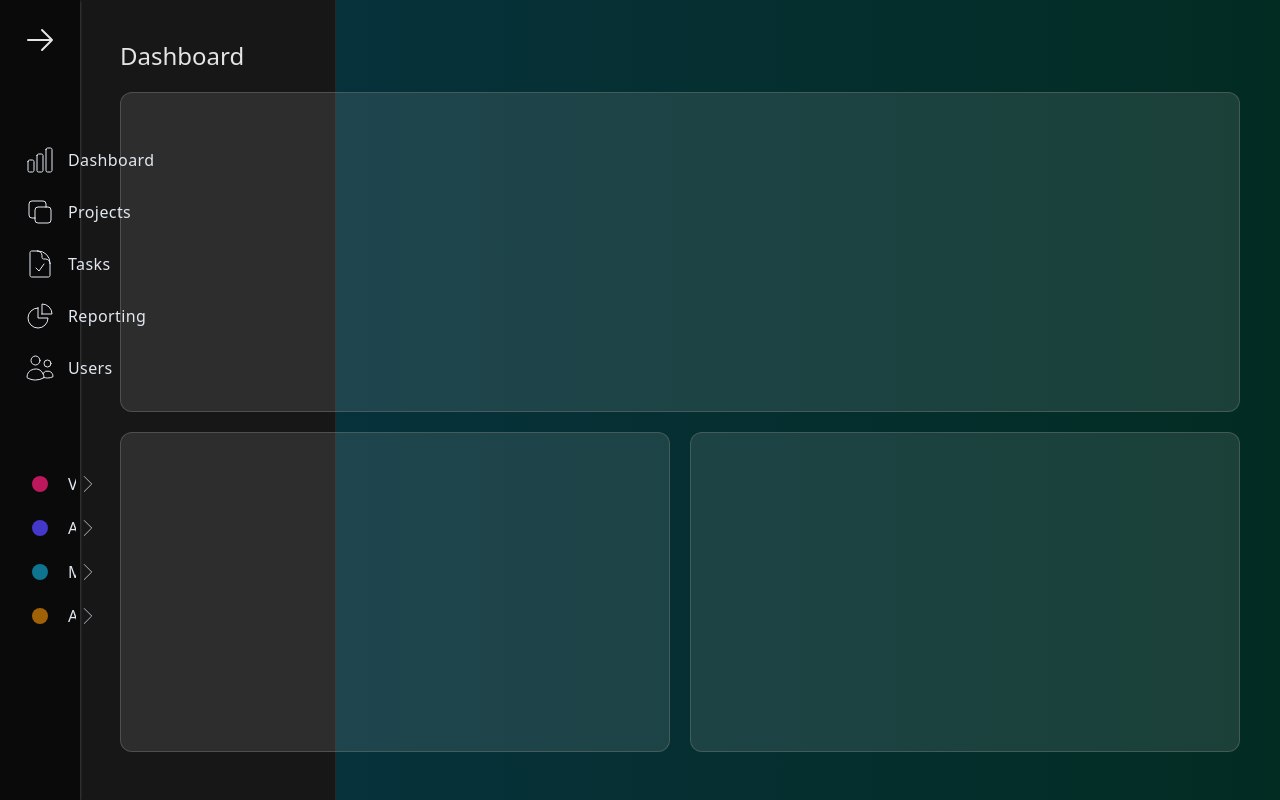
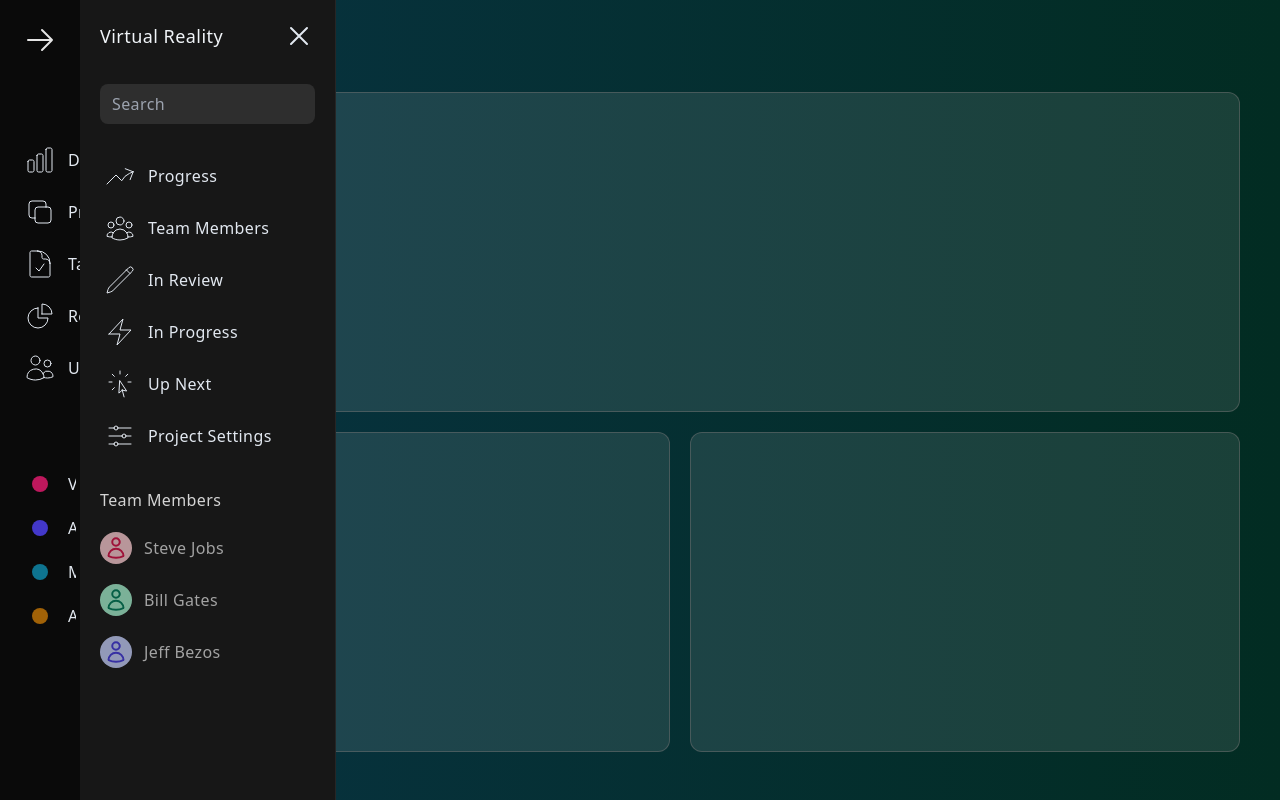
Before and after one commit to assilbekov/animated-sidebar-navigation-framer-motion, a React (Vite) app: page / in a window 1280 px wide. Both pictures are taken after a click on the link "Virtual Reality". Built offline with nearby package versions, Linux system fonts and the light colour scheme.

Commit message:
add ProjectNavigation content

```diff
--- a/src/components/Navigation.tsx
+++ b/src/components/Navigation.tsx
@@ -138,7 +138,13 @@ export const Navigation = () => {
         </div>
       </motion.nav>
       <AnimatePresence>
-        {selectedProject && <ProjectNavigation isOpen={isOpen} />}
+        {selectedProject && (
+          <ProjectNavigation
+            isOpen={isOpen}
+            selectedProject={selectedProject}
+            onClose={() => setSelectedProject("")}
+          />
+        )}
       </AnimatePresence>
     </>
   );
--- a/src/components/ProjectNavigation.tsx
+++ b/src/components/ProjectNavigation.tsx
@@ -1,8 +1,15 @@
+import {
+  AdjustmentsHorizontalIcon,
+  ArrowTrendingUpIcon,
+  BoltIcon,
+  CursorArrowRaysIcon,
+  PencilIcon,
+  UserGroupIcon,
+  UserIcon,
+  XMarkIcon,
+} from "@heroicons/react/24/outline";
 import { motion } from "framer-motion";
-
-interface ProjectNavigationProps {
-  isOpen: boolean;
-}
+import { NavigationLink } from "./NavigationLink";
 
 const variants = {
   close: {
@@ -15,7 +22,17 @@ const variants = {
   },
 };
 
-export const ProjectNavigation = ({ isOpen }: ProjectNavigationProps) => {
+interface ProjectNavigationProps {
+  isOpen: boolean;
+  selectedProject: string;
+  onClose: () => void;
+}
+
+export const ProjectNavigation = ({
+  isOpen,
+  selectedProject,
+  onClose,
+}: ProjectNavigationProps) => {
   return (
     <motion.nav
       variants={variants}
@@ -28,7 +45,74 @@ export const ProjectNavigation = ({ isOpen }: ProjectNavigationProps) => {
       }}
       className={`flex flex-col gap-8 h-screen w-64 absolute bg-neutral-900 ml-0 border-r border-neutral-800 p-5 ${
         isOpen ? "left-64" : "left-20"
-      }`}
-    ></motion.nav>
+      } z-10`}
+    >
+      <div className="flex justify-between place-items-center">
+        <h1 className="text-lg text-slate-100 tracking-wide">
+          {selectedProject}
+        </h1>
+        <button onClick={onClose}>
+          <XMarkIcon className="w-8 stroke-slate-200" />
+        </button>
+      </div>
+      <input
+        placeholder="Search"
+        type="text"
+        className="px-3 py-2 tracking-wide rounded-lg bg-neutral-600/40 text-neutral-100"
+      />
+      <div className="flex flex-col gap-3">
+        <NavigationLink
+          icon={
+            <ArrowTrendingUpIcon className="stroke-[0.75] stroke-inherit min-w-8 w-8" />
+          }
+          label="Progress"
+        />
+        <NavigationLink
+          label="Team Members"
+          icon={
+            <UserGroupIcon className="stroke-[0.75] stroke-inherit min-w-8 w-8" />
+          }
+        />
+        <NavigationLink
+          label="In Review"
+          icon={
+            <PencilIcon className="stroke-[0.75] stroke-inherit min-w-8 w-8" />
+          }
+        />
+        <NavigationLink
+          label="In Progress"
+          icon={
+            <BoltIcon className="stroke-[0.75] stroke-inherit min-w-8 w-8" />
+          }
+        />
+        <NavigationLink
+          label="Up Next"
+          icon={
+            <CursorArrowRaysIcon className="stroke-[0.75] stroke-inherit min-w-8 w-8" />
+          }
+        />
+        <NavigationLink
+          label="Project Settings"
+          icon={
+            <AdjustmentsHorizontalIcon className="stroke-[0.75] stroke-inherit min-w-8 w-8" />
+          }
+        />
+      </div>
+      <div className="flex flex-col gap-5">
+        <h1 className="tracking-wide text-neutral-300">Team Members</h1>
+        <a href="#" className="flex flex-row gap-3 place-items-center">
+          <UserIcon className="w-8 p-1 rounded-full stroke-2 stroke-rose-800 bg-rose-200/70" />
+          <p className="tracking-wide text-neutral-400">Steve Jobs</p>
+        </a>
+        <a href="#" className="flex flex-row gap-3 place-items-center">
+          <UserIcon className="w-8 p-1 rounded-full stroke-2 stroke-emerald-800 bg-emerald-200/70" />
+          <p className="tracking-wide text-neutral-400">Bill Gates</p>
+        </a>
+        <a href="#" className="flex flex-row gap-3 place-items-center">
+          <UserIcon className="w-8 p-1 rounded-full stroke-2 stroke-indigo-800 bg-indigo-200/70" />
+          <p className="tracking-wide text-neutral-400">Jeff Bezos</p>
+        </a>
+      </div>
+    </motion.nav>
   );
 };
```
